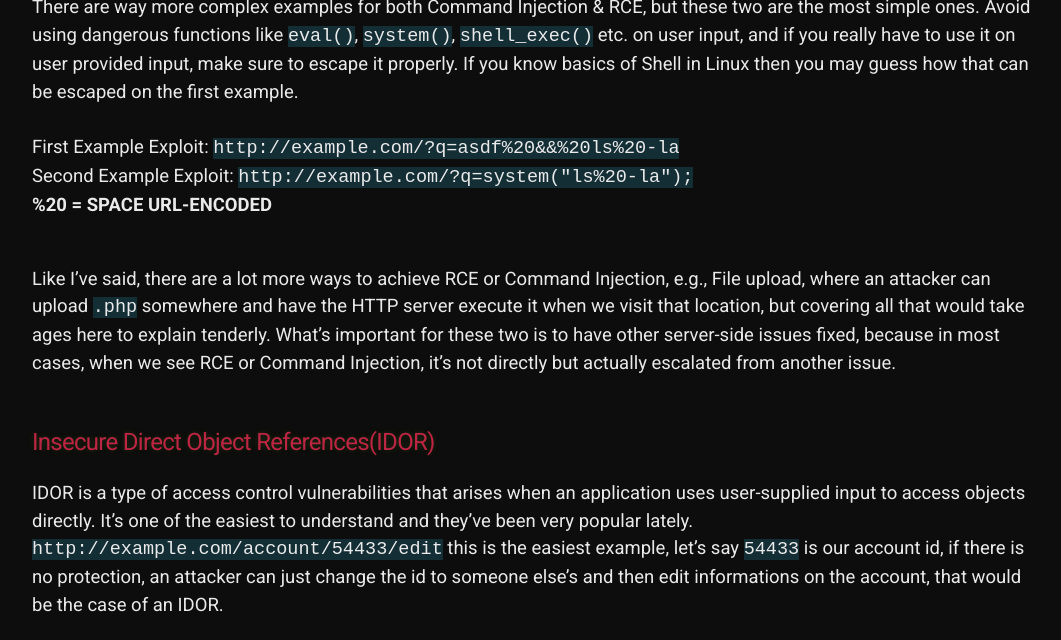
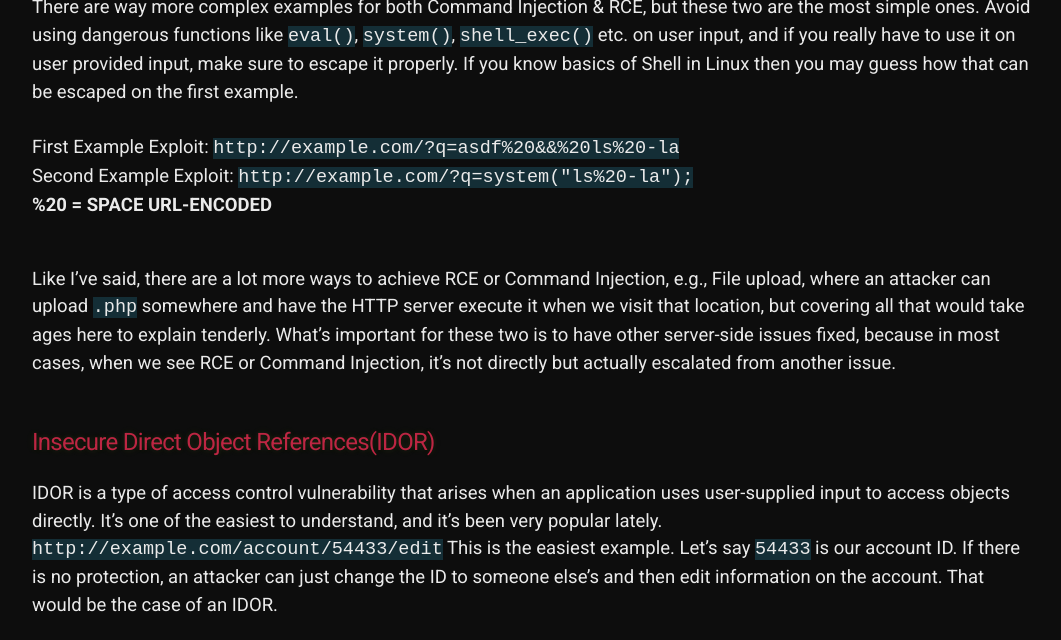
Before and after one commit to 20kilograma/blog, a Jekyll site: the page built from php-sec.md, in a window 1280 px wide and 900 px high, scrolled down 12193 px, cut to the strip 260-900 px from the top of the window. Shown: the whole strip, without its empty margins (108-1169 px from the left). Built offline with Jekyll 4.4.1, drawn with Linux system fonts in a browser that asks for light colours; some web fonts are replaced; our own code applies the rules of GitHub Pages for plain Markdown files.

Commit message:
Update php-sec.md

```diff
--- a/php-sec.md
+++ b/php-sec.md
@@ -239,4 +239,4 @@ What's important for these two is to have other server-side issues fixed, becaus
 
 ## Insecure Direct Object References(IDOR)
 
-IDOR is a type of access control vulnerabilities that arises when an application uses user-supplied input to access objects directly. It's one of the easiest to understand and they've been very popular lately. <code>http://example.com/account/54433/edit</code> this is the easiest example, let's say <code>54433</code> is our account id, if there is no protection, an attacker can just change the id to someone else's and then edit informations on the account, that would be the case of an IDOR.
+IDOR is a type of access control vulnerability that arises when an application uses user-supplied input to access objects directly. It's one of the easiest to understand, and it's been very popular lately. <code>http://example.com/account/54433/edit</code> This is the easiest example. Let's say <code>54433</code> is our account ID. If there is no protection, an attacker can just change the ID to someone else's and then edit information on the account. That would be the case of an IDOR.
```
